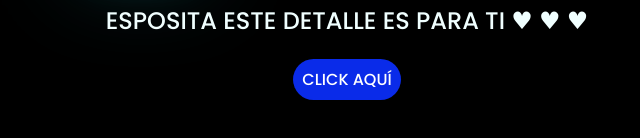
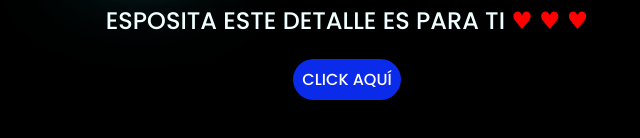
Before and after one commit to ivmdiaz/flores-amarillas-natis, a plain HTML site: page index.html in a window 1280 px wide. Shown: the part 368-506 px from the top of the page, 301-941 px from the left. Drawn offline with Linux system fonts and the light colour scheme.

Commit message:
feat: ajustes de fina coqueteria para mi esposa.

```diff
--- a/index.html
+++ b/index.html
@@ -20,7 +20,7 @@
         <span>!</span>
     </div>
     <div class="description">
-        <span>ESPOSITA ESTE DETALLE ES PARA TI &#9829; &#9829; &#9829;</span>
+        <span>ESPOSITA ESTE DETALLE ES PARA TI </span> <span style="color: red;"> &#9829; &#9829; &#9829;</span>
     </div>
     <div class="button">
         <button class="botones">
```
Also changed, not shown: flower.html (+4 -5 lines).
